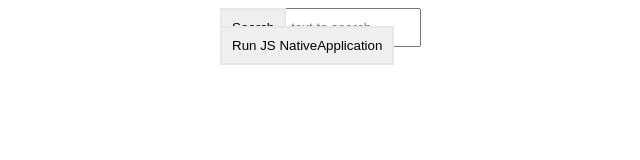
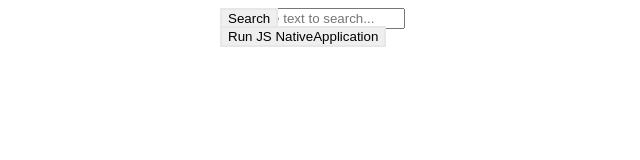
Before and after one commit to ADev531/WebOS, a plain HTML site: page index.html in a window 1280 px wide. Shown: the whole page, without its empty margins (420-1060 px from the left). Drawn offline with Linux system fonts and the light colour scheme.

Commit message:
Update mainui.css

```diff
--- a/mainui.css
+++ b/mainui.css
@@ -10,12 +10,10 @@ button {
     position: absolute;
     left: 50%;
     text-align: center;
-    padding: 10px;
 }
 
 input {
     position: absolute;
     left: 50%;
     text-align: center;
-    padding: 10px;
 }
```
